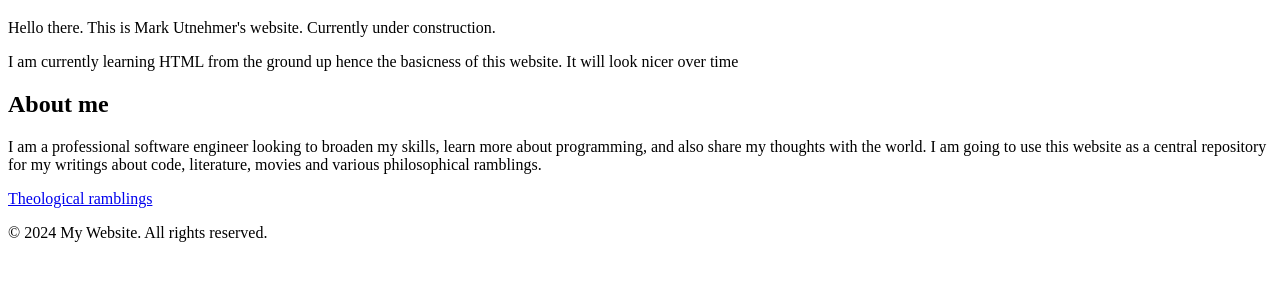
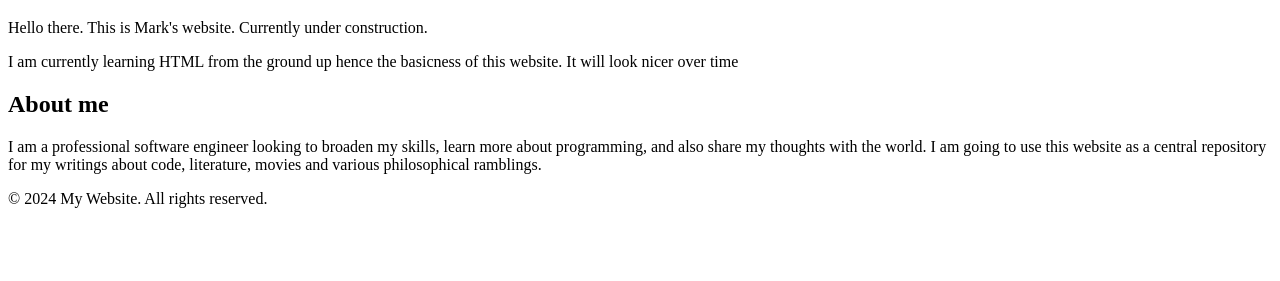
Before and after one commit to mutnehme/mutnehme.github.io, a plain HTML site: page index.html in a window 1280 px wide. Shown: the part 61-342 px from the top of the page. Drawn offline with Linux system fonts and the light colour scheme.

Commit message:
Remove last name (for now)

```diff
--- a/index.html
+++ b/index.html
@@ -11,7 +11,7 @@
     </header>
 
     <main>
-        <p>Hello there. This is Mark Utnehmer's website. Currently under construction.
+        <p>Hello there. This is Mark's website. Currently under construction.
         </p>
         <p>I am currently learning HTML from the ground up hence the basicness of this website. It will look nicer over time</p>
         <h2>About me</h2>
@@ -19,11 +19,9 @@
             the world. I am going to use this website as a central repository for my writings about code, literature, movies and various
             philosophical ramblings.
         </p>
+
     </main>
 
-    <nav>
-        <a href="theology.html">Theological ramblings</a>
-    </nav>
 
     <footer>
         <p>&copy; 2024 My Website. All rights reserved.</p>
```
